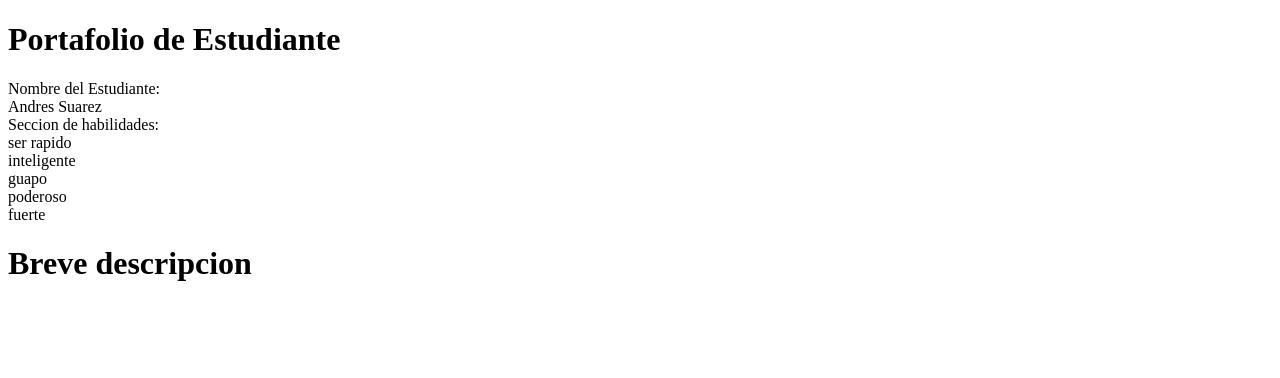
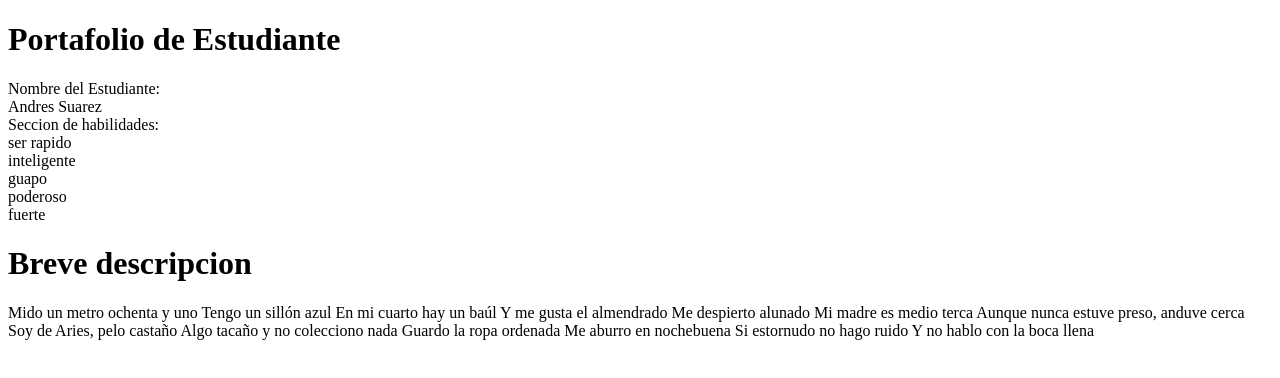
Before and after one commit to Asuare-Mc/PRACTICA, a plain HTML site: page index.html in a window 1280 px wide. Drawn offline with Linux system fonts and the light colour scheme.

Commit message:
undecimo

```diff
--- a/index.html
+++ b/index.html
@@ -14,6 +14,19 @@
     <div>poderoso</div>
     <div>fuerte</div>
     <h1>Breve descripcion</h1>
+    <p1>Mido un metro ochenta y uno
+        Tengo un sillón azul
+        En mi cuarto hay un baúl
+        Y me gusta el almendrado
+        Me despierto alunado
+        Mi madre es medio terca
+        Aunque nunca estuve preso, anduve cerca
+        Soy de Aries, pelo castaño
+        Algo tacaño y no colecciono nada
+        Guardo la ropa ordenada
+        Me aburro en nochebuena
+        Si estornudo no hago ruido
+        Y no hablo con la boca llena</p1>
 
 </body>
 </html>
```
